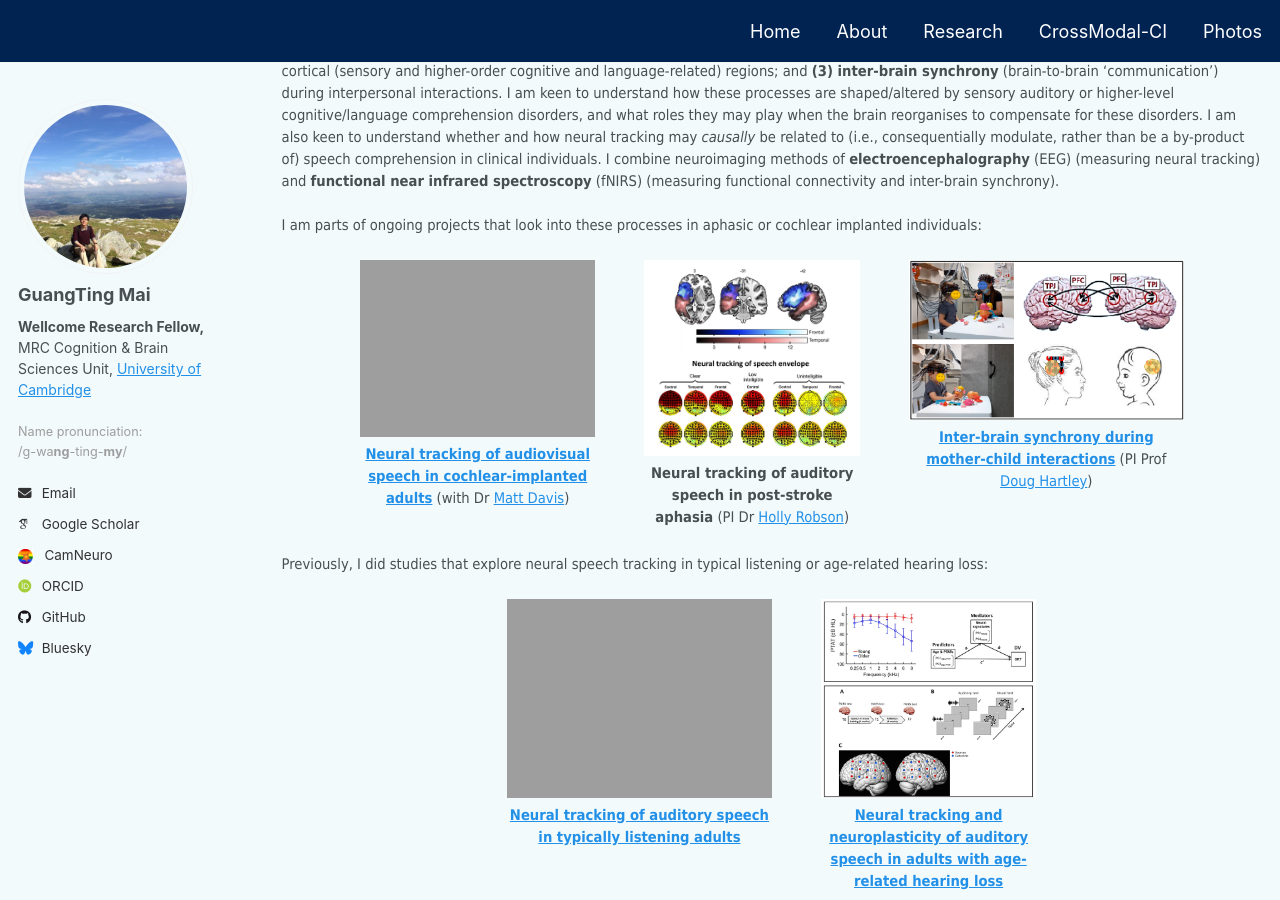
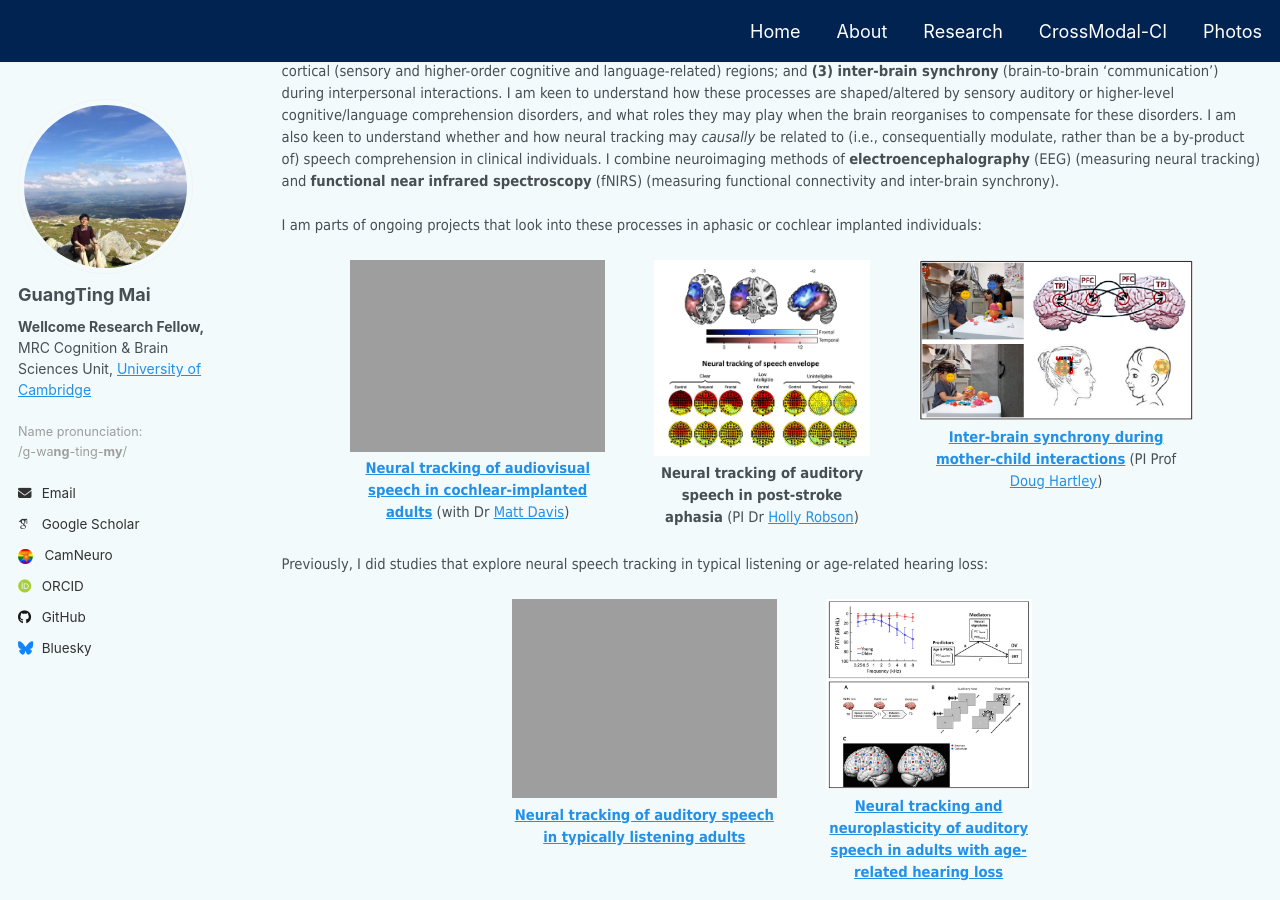
Before and after one commit to guangtingmai/guangtingmai.github.io, a Jekyll site: the page built from _pages/research-content.html, in a window 1280 px wide and 900 px high, scrolled down 344 px. Built offline with Jekyll 4.4.1, drawn with Linux system fonts in a browser that asks for light colours; some web fonts are replaced.

Commit message:
Update research-content.html

```diff
--- a/_pages/research-content.html
+++ b/_pages/research-content.html
@@ -20,7 +20,7 @@
 <p><span style="font-size: 11pt;font-family: Tahoma;line-height: 1.2;display: block">I am parts of ongoing projects that look into these processes in aphasic or cochlear implanted individuals:</span>
 
 <div style="display: flex;justify-content: center;gap: 5%;margin: 1.5em 0;">
-  <div style="width: 24%; text-align: center;"><a href="https://guangtingmai.github.io/crossmodal-ci/">
+  <div style="width: 26%; text-align: center;"><a href="https://guangtingmai.github.io/crossmodal-ci/">
     <img src="https://guangtingmai.github.io/images/cross-modal-ci-icons.png" style="width:100%; display:block;">
     <p style="width:100%; margin:0.4em 0 0; font-size:11pt; font-family:Tahoma;text-align:center;">
       <strong>Neural tracking of audiovisual speech in cochlear-implanted adults</strong></a> (with Dr <a href="https://www.mrc-cbu.cam.ac.uk/people/matt.davis/">Matt Davis</a>)
@@ -51,7 +51,7 @@
       <strong>Neural tracking of auditory speech in typically listening adults</strong></a>
     </p>
   </div>
-  <div style="width: 22%; text-align: center;"><a href="https://guangtingmai.github.io/neuraltrack-hearingloss/">
+  <div style="width: 21%; text-align: center;"><a href="https://guangtingmai.github.io/neuraltrack-hearingloss/">
     <img src="https://guangtingmai.github.io/images/neural-tracking-hearing-loss-icons.png" style="width:100%; display:block;">
     <p style="width:100%; margin:0.4em 0 0; font-size:11pt; font-family:Tahoma;text-align:center;">
       <strong>Neural tracking and neuroplasticity of auditory speech in adults with age-related hearing loss</strong></a>
```
